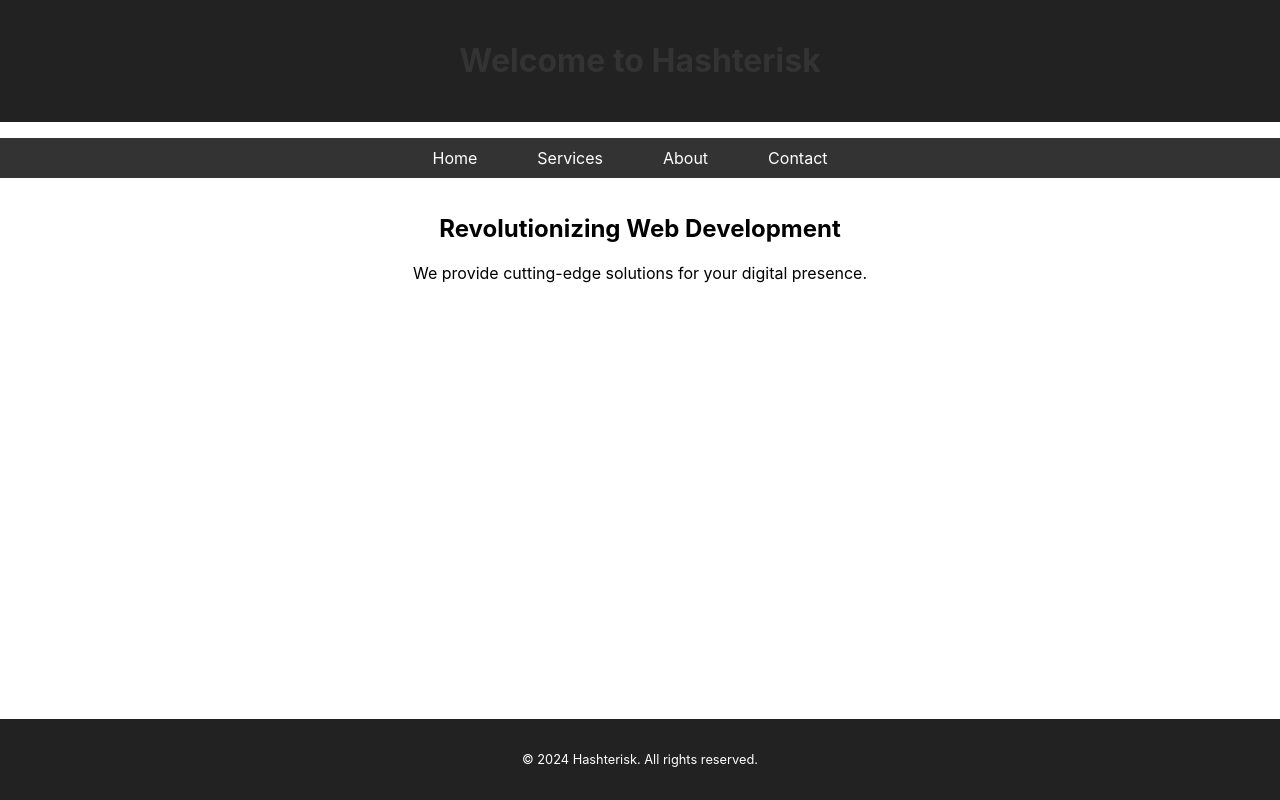
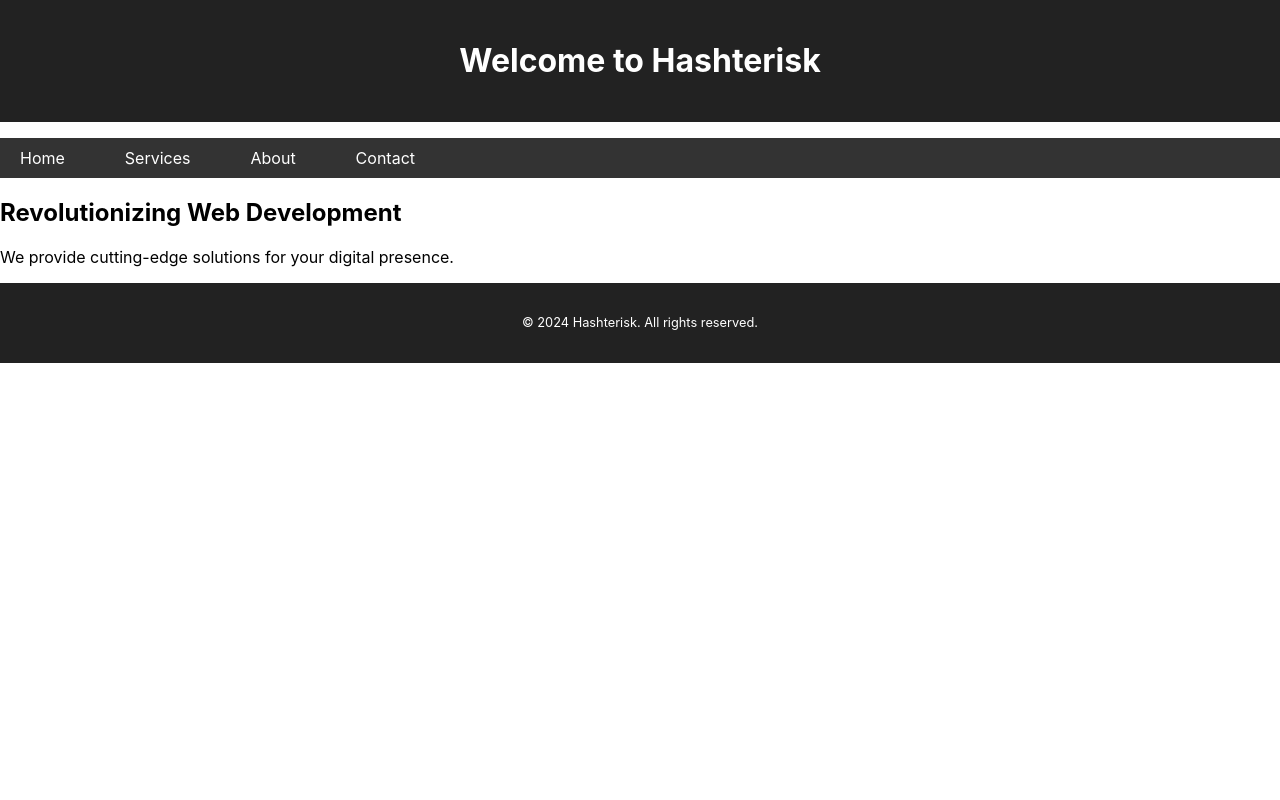
Before and after one commit to sarathk73/Basic-React-App, a React (Create React App) app: page / in a window 1280 px wide. Built offline with nearby package versions, Linux system fonts and the light colour scheme.

Commit message:
Added layout to App

```diff
--- a/src/App.js
+++ b/src/App.js
@@ -1,31 +1,23 @@
+   // src/App.js
    import React from 'react';
-import { BrowserRouter as Router, Route, Routes } from 'react-router-dom';
-import Header from './components/Header';
-import Navbar from './components/Navbar';
-import Footer from './components/Footer';
+   import { BrowserRouter as Router, Routes, Route } from 'react-router-dom';
+   import Layout from './components/Layout';
    import Home from './pages/Home';
    import Services from './pages/Services';
    import About from './pages/About';
    import Contact from './pages/Contact';
-import './App.css'; // Make sure this import points to your global stylesheet
 
    const App = () => {
      return (
        <Router>
-      <div className="App">
-        <Header />
-        <Navbar />
-        <main>
+         <Layout>
            <Routes>
              <Route path="/" element={<Home />} />
              <Route path="/services" element={<Services />} />
              <Route path="/about" element={<About />} />
              <Route path="/contact" element={<Contact />} />
-            {/* Add more routes here */}
            </Routes>
-        </main>
-        <Footer />
-      </div>
+         </Layout>
        </Router>
      );
    };
--- a/src/index.css
+++ b/src/index.css
@@ -45,7 +45,7 @@
 }
 
 h1 {
-  color: #333;
+  color: #ffffff;
 }
 
 /* Inputs and Form Styles */
```
Lines whose indentation alone changed are shown as unchanged.
